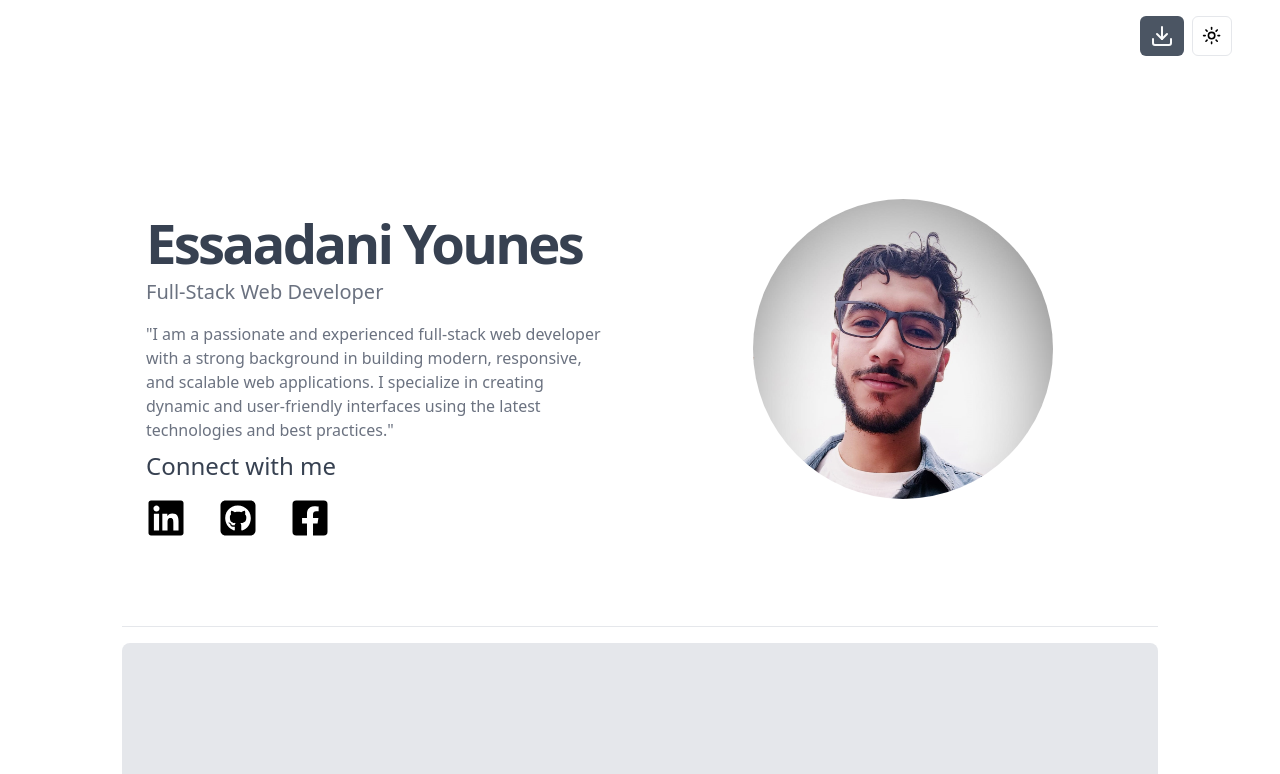
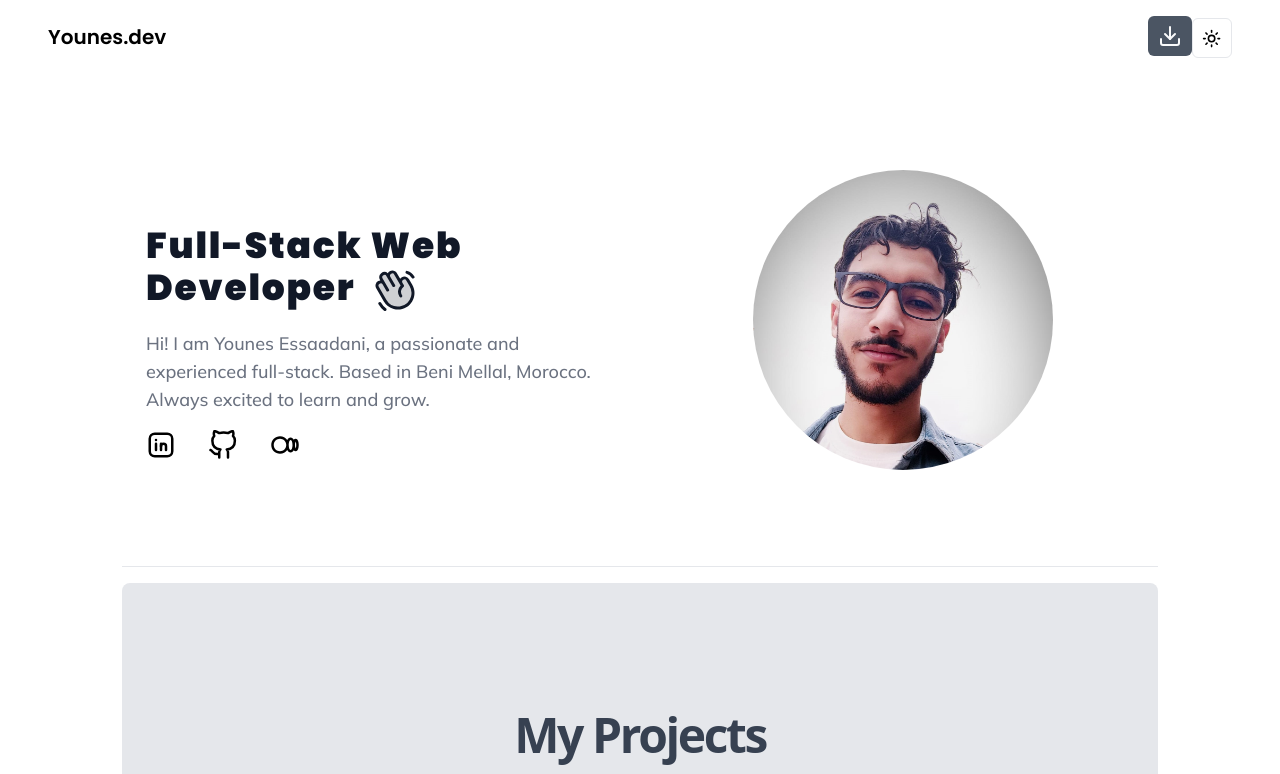
Before and after one commit to EssaadaniYounes/Portfolio_UI, a Next.js app: page / in a window 1280 px wide. Shown: the top 774 px of the page. Built offline with nearby package versions, Linux system fonts and the light colour scheme; a web font is replaced by a local one.

Commit message:
Change Hero section and navbar

```diff
--- a/components/partials/HeroSection.tsx
+++ b/components/partials/HeroSection.tsx
@@ -1,8 +1,11 @@
 import Image from "next/image";
 import React from "react";
 import SocialLinks from "./SocialLinks";
-import { Button } from "../ui/button";
-import { Download } from "lucide-react";
+import { Poppins, Mulish } from "next/font/google";
+import { cn } from "@/lib/utils";
+const poppins = Poppins({ weight: "900", subsets: ["latin"], display: "swap" });
+const mulish = Mulish({ weight: "500", subsets: ["latin"], display: "swap" });
+import { PiHandWavingDuotone } from "react-icons/pi";
 
 function HeroSection() {
   return (
@@ -10,22 +13,26 @@ function HeroSection() {
       <div className="container space-y-10 xl:space-y-16 px-4 md:px-6">
         <div className="grid gap-4 sm:grid-cols-2 sm:gap-8 md:gap-16">
           <div>
-            <h1 className="lg:leading-tighter text-gray-700 dark:text-gray-300 text-3xl font-bold tracking-tighter sm:text-4xl md:text-5xl xl:text-[3.4rem] 2xl:text-[3.75rem]">
-              Essaadani Younes
-            </h1>
-            <h2 className="text-xl font-medium text-gray-500 dark:text-gray-200 mt-2">
-              Full-Stack Web Developer
+            <h2
+              className={cn(
+                "text-2xl md:text-3xl lg:text-4xl font-bold tracking-wider text-gray-900 dark:text-gray-200 mt-2",
+                poppins.className,
+                ""
+              )}
+            >
+              Full-Stack Web <br /> Developer
+              <PiHandWavingDuotone className="ml-4 inline size-8 md:size-10 lg:size-12" />
             </h2>
-            <p className="mt-4 text-gray-500 dark:text-gray-300 max-w-[600px]">
-              &quot;I am a passionate and experienced full-stack web developer
-              with a strong background in building modern, responsive, and
-              scalable web applications. I specialize in creating dynamic and
-              user-friendly interfaces using the latest technologies and best
-              practices.&quot;
+            <p
+              className={cn(
+                "mt-4 text-gray-500 text-lg dark:text-gray-300 max-w-[600px]",
+                mulish.className
+              )}
+            >
+              Hi! I am Younes Essaadani, a passionate and experienced
+              full-stack. Based in Beni Mellal, Morocco.
+              <br /> Always excited to learn and grow.
             </p>
-            <h2 className="text-2xl text-center md:text-left font-medium text-gray-700 dark:text-gray-300 mt-2">
-              Connect with me
-            </h2>
             <SocialLinks />
           </div>
           <div className="flex justify-center items-center md:-mt-12 md:mb-4">
--- a/components/partials/SocialLinks.tsx
+++ b/components/partials/SocialLinks.tsx
@@ -9,17 +9,15 @@ function SocialLinks() {
       <div className="mx-auto flex justify-center md:justify-start space-x-8 mb-2">
         {SOCIAL_LINKS.map((s) => {
           return (
-            <div
-              key={s.url}
-              className="mt-4 relative before:content-[''] before:block before:w-12 before:h-12 before:bg-blue-200 dark:before:bg-blue-600 before:absolute before:-top-1 before:-left-1 before:-z-10 before:rounded-md before:opacity-0 before:hover:opacity-100 before:duration-300"
-            >
+            <div key={s.url} className="mt-4 duration-150 hover:text-blue-400">
               <a
+                title={s.name}
                 href={s.url}
                 target="_blank"
                 rel="noreferrer"
                 className="dark:text-gray-300"
               >
-                {<s.icon size={40} />}
+                {<s.icon size={30} />}
               </a>
             </div>
           );
--- a/components/ui/navbar.tsx
+++ b/components/ui/navbar.tsx
@@ -1,10 +1,18 @@
 import { Download } from "lucide-react";
 import { ThemeToggler } from "../partials/theme-toggler";
 import { Button } from "./button";
+import { Poppins } from "next/font/google";
+import { cn } from "@/lib/utils";
+import Link from "next/link";
+const poppins = Poppins({ weight: "600", subsets: ["latin"], display: "swap" });
 
 export function Navbar() {
   return (
-    <div className="w-full flex items-center space-x-2 justify-end py-4 px-12">
+    <div className="w-full flex items-center bg-white dark:bg-gray-950 space-x-2 justify-between py-4 px-12">
+      <Link href={"/"} className={cn("text-xl", poppins.className)}>
+        Younes.dev
+      </Link>
+      <nav>
         <Button
           title="Download Resume"
           asChild
@@ -20,6 +28,7 @@ export function Navbar() {
           </a>
         </Button>
         <ThemeToggler />
+      </nav>
     </div>
   );
 }
--- a/lib/constants.ts
+++ b/lib/constants.ts
@@ -11,7 +11,7 @@ import { FaSquareGithub } from "react-icons/fa6";
 import { FiGithub } from "react-icons/fi";
 import { GrCss3, GrMysql } from "react-icons/gr";
 import { LiaHtml5 } from "react-icons/lia";
-import { RiJavascriptLine } from "react-icons/ri";
+import { RiJavascriptLine, RiMediumLine } from "react-icons/ri";
 import {
   SiExpress,
   SiGraphql,
@@ -21,6 +21,7 @@ import {
 } from "react-icons/si";
 import {
   TbBrandFirebase,
+  TbBrandLinkedin,
   TbBrandMongodb,
   TbBrandNextjs,
   TbBrandPrisma,
@@ -222,17 +223,17 @@ export const SOCIAL_LINKS: SocialLink[] = [
   {
     name: "LinkedIn",
     url: "https://linkedin.com/in/younes-essaadani",
-    icon: FaLinkedin,
+    icon: TbBrandLinkedin,
   },
   {
     name: "Github",
     url: "https://github.com/EssaadaniYounes",
-    icon: FaSquareGithub,
+    icon: FiGithub,
   },
   {
-    name: "Facebook",
-    url: "https://www.facebook.com/profile.php?id=61553810068238",
-    icon: FaFacebookSquare,
+    name: "Medium",
+    url: "https://medium.com/@essaadani.yo",
+    icon: RiMediumLine,
   },
 ];
 
```
Lines whose indentation alone changed are shown as unchanged.
